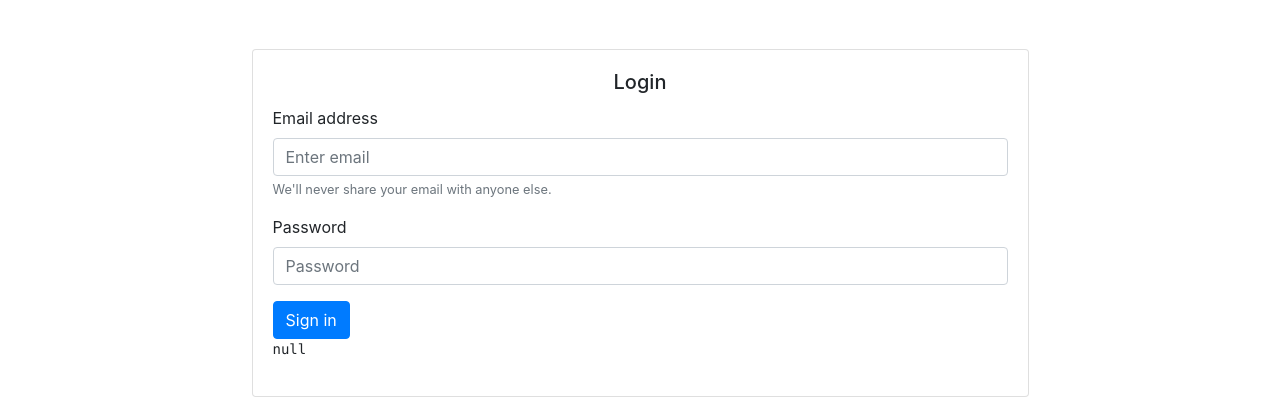
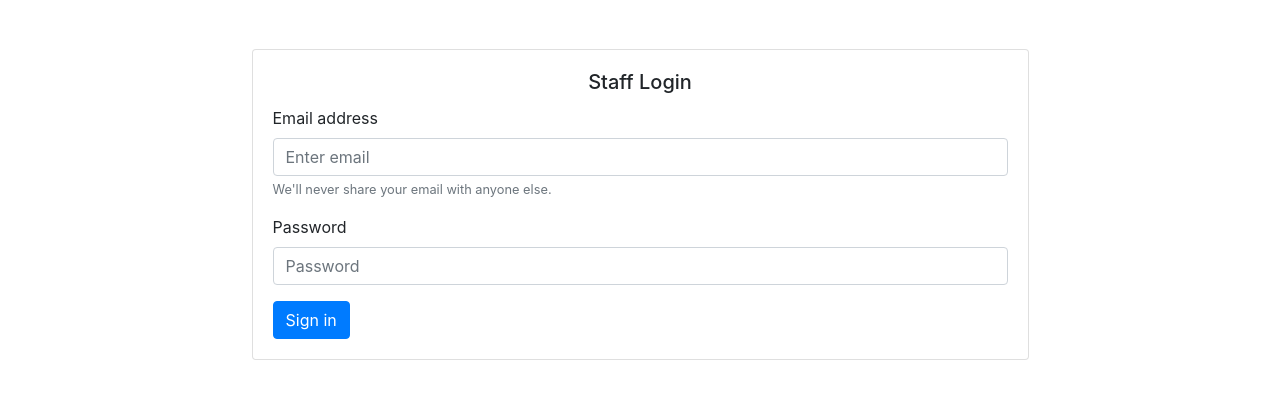
Before and after one commit to vlee489/AC32006-Databases, a Next.js app in the folder web/: page /staff/login in a window 1280 px wide. Shown: the part 167-577 px from the top of the page. Built offline with nearby package versions, Linux system fonts and the light colour scheme.

Commit message:
Handles failed logins

```diff
--- a/web/pages/staff/login.jsx
+++ b/web/pages/staff/login.jsx
@@ -1,7 +1,7 @@
 import React, { useState, useEffect, useContext } from 'react';
 import Head from 'next/head';
 import { useRouter } from 'next/router';
-import { Button, Container, Card, Form } from "react-bootstrap";
+import { Button, Container, Card, Form, Alert } from "react-bootstrap";
 import Navigation from '../../components/navigation';
 import login from '../../libraries/login';
 import UserContext from '../../contexts/user';
@@ -29,8 +29,8 @@ const Login = () => {
 
     setErrors([]);
 
+    try {
       const response = await login(data);
-
       if (response.success) {
         setUserToken(response);
         Cookies.set('userToken', response, { expires: new Date(response.expire) });
@@ -40,10 +40,17 @@ const Login = () => {
         setErrors(response.error);
       }
     }
+    catch(error) {
+      setErrors("Sorry: Your login credentials are not correct");
+    }
+  }
 
   const LoginFooter = () => {
-    if (errors.length > 0) return <p>{errors}</p>;
-    return <pre>{JSON.stringify(userToken, null, 2)}</pre>;
+    if (errors.length > 0) return (
+      <Alert className="mt-3" variant="danger">{errors}</Alert>
+    );
+    // return <pre>{JSON.stringify(userToken, null, 2)}</pre>;
+    return null;
   }
 
   return (
@@ -59,7 +66,7 @@ const Login = () => {
         <Container className={styles.container}>
           <Card className={styles.loginCard}>
             <Card.Body>
-              <Card.Title className="text-center">Login</Card.Title>
+              <Card.Title className="text-center">Staff Login</Card.Title>
               <Form>
                 <Form.Group controlId="formBasicEmail">
                   <Form.Label>Email address</Form.Label>
```
Lines whose indentation alone changed are shown as unchanged.
